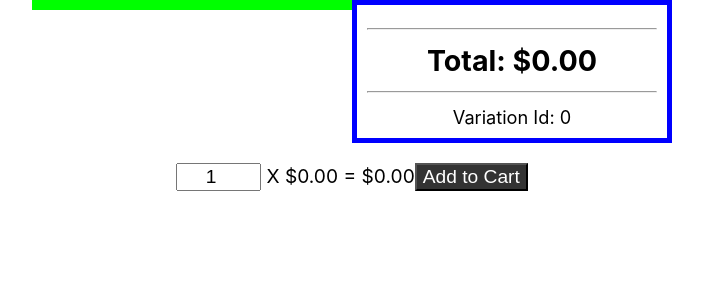
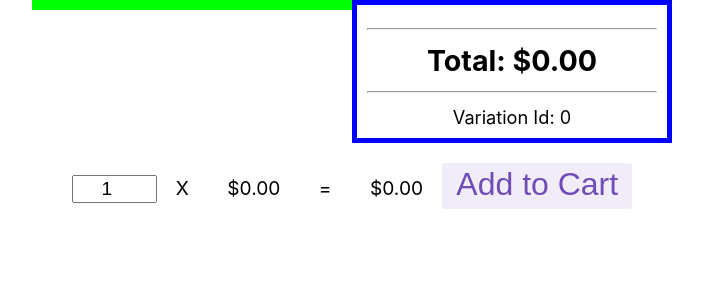
Before and after one commit to magenta-cuda/sv-rr, a React (Create React App) app: page / in a window 1280 px wide. Shown: the top 300 px of the page, without its empty margins (288-991 px from the left). Built offline with nearby package versions, Linux system fonts and the light colour scheme.

Commit message:
disable add to cart button until all components are selected

```diff
--- a/src/features/chooser/choosersSlice.js
+++ b/src/features/chooser/choosersSlice.js
@@ -56,6 +56,10 @@ export const getVariationAsync = createAsyncThunk(
 export const addToCartAsync = createAsyncThunk(
     'addToCart',
     async (init, thunkAPI) => {
+        // WC_AJAX::add_to_cart() will successfully add the item to the cart but will return an error for a virtual variation because
+        // get_post_status() returns false for a virtual variation since it does not exists. Unfortunately, there does not seem to be
+        // a hook to override this and the only solution seems to be removing and replacing WC_AJAX::add_to_cart() as the handler for
+        // the 'add_to_cart' action.
         const response = await fetch(addToCart, init)
             .then(response => { return response.json() })
             .then(response => { console.log('response=', response); return response; })
--- a/src/features/orderer/Orderer.js
+++ b/src/features/orderer/Orderer.js
@@ -8,21 +8,30 @@ export function Orderer() {
     const variationId = useSelector(selectVariationId)
     const data = useSelector(selectData)
     const [quantity, setQuantity] = useState(1)
+    // TODO: put total in store
     let total = 0
     data.forEach(attribute => {
         total += Number(attribute.selected.price)
     })
+    // TODO: put all in store - replace with find?
+    let all = true
+    for (const attribute of data) {
+        if (attribute.selected === attribute.options[0]) {
+            all = false
+            break
+        }
+    }
     return (
         <div className={styles.div}>
             <input type="number" className={styles.input} size="4"  title="Quantity" value={quantity} onChange={e => setQuantity(e.target.value)}/>
-            <span className={styles.span}> X </span>
+            <span className={styles.span}>X</span>
             <span className={styles.span}>{'$' + total.toFixed(2)}</span>
-            <span className={styles.span}> = </span>
+            <span className={styles.span}>=</span>
             <span className={styles.span}>{'$' + (quantity * total).toFixed(2)}</span>
-            <button className={styles.button} onClick={onClickHandler}>Add to Cart</button>
+            <button className={styles.button} disabled={!all} onClick={onClickHandler}>Add to Cart</button>
         </div>
     )
-    function onClickHandler() {
+    function onClickHandler(e) {
         let body = new FormData()
         body.append('product_id', variationId)
         body.append('quantity', quantity)
--- a/src/features/orderer/Orderer.module.css
+++ b/src/features/orderer/Orderer.module.css
@@ -10,10 +10,29 @@
 
 .span {
     font-size: 1.2em;
+    padding: 0 1em;
 }
 
 .button {
-    font-size: 1.2em;
-    background-color: #333333;
-    color: #ffffff;
+  appearance: none;
+  background: none;
+  font-size: 32px;
+  padding-left: 12px;
+  padding-right: 12px;
+  outline: none;
+  border: 2px solid transparent;
+  color: rgb(112, 76, 182);
+  padding-bottom: 4px;
+  cursor: pointer;
+  background-color: rgba(112, 76, 182, 0.1);
+  border-radius: 2px;
+  transition: all 0.15s;
 }
+
+.button:hover, .button:focus {
+  border: 2px solid rgba(112, 76, 182, 0.4);
+}
+
+.button:active {
+  background-color: rgba(112, 76, 182, 0.2);
+}
```
